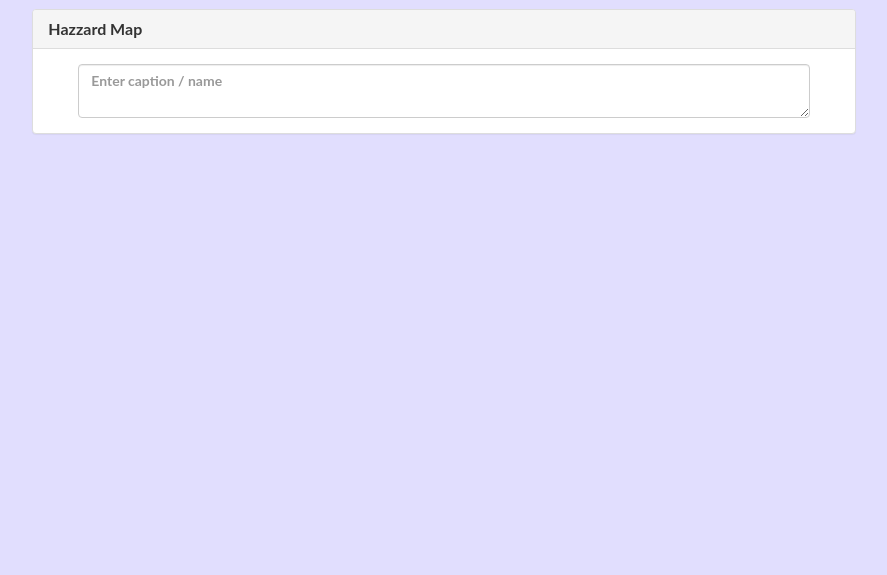
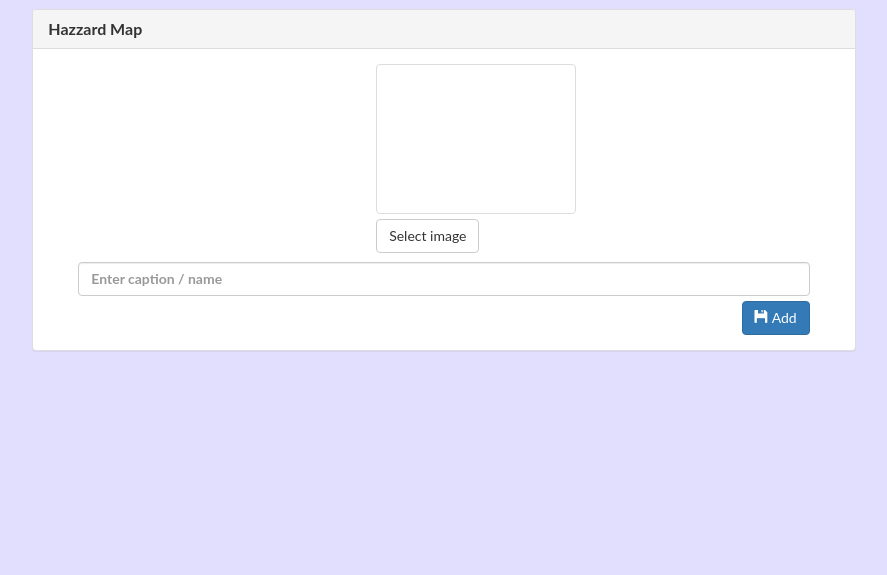
Before and after one commit to Jheysoon/TADPS, a CodeIgniter app: page /database/hazzard_maps in a window 1280 px wide. Shown: the part 51-626 px from the top of the page, without its empty margins (196-1083 px from the left). Run offline with CodeIgniter, Linux system fonts and the light colour scheme.

Commit message:
preview image

```diff
--- a/application/views/admin/maps.php
+++ b/application/views/admin/maps.php
@@ -9,8 +9,25 @@
                     <div class="panel-body">
                         <div class="container-fluid">
                             <div class="col-md-12">
-                                <form class="" action="index.html" method="post">
-                                    <textarea name="caption" class="form-control" placeholder="Enter caption / name"></textarea>
+                                <form action="/hazzard_maps" method="post">
+                                    <?php echo $error; ?>
+                                    <div class="col-sm-4 col-sm-offset-3">
+                                        <div class="fileinput fileinput-new center-block" style="margin-left:100px;" data-provides="fileinput">
+                                            <div class="fileinput-preview thumbnail" data-trigger="fileinput" style="width: 200px; height: 150px;"></div>
+                                            <div>
+                                                <span class="btn btn-default btn-file">
+                                                    <span class="fileinput-new">Select image</span>
+                                                    <span class="fileinput-exists">Change</span>
+                                                    <input type="file" name="userfile">
+                                                </span>
+                                                <a href="#" class="btn btn-default fileinput-exists" data-dismiss="fileinput">Remove</a>
+                                            </div>
+                                        </div>
+                                    </div>
+                                    <input type="text" class="form-control" placeholder="Enter caption / name" name="caption" value="">
+                                    <button type="submit" class="btn btn-primary pull-right margin-top-5px" name="button">
+                                        <i class="glyphicon glyphicon-floppy-disk"></i>&nbsp;Add
+                                    </button>
                                 </form>
                             </div>
                         </div>
@@ -20,5 +37,6 @@
         </div>
     </div>
     <?php $this->load->view('includes/footer') ?>
+    <script type="text/javascript" src="/assets/js/jasny-bootstrap.min.js"></script>
 </body>
 </html>
```
